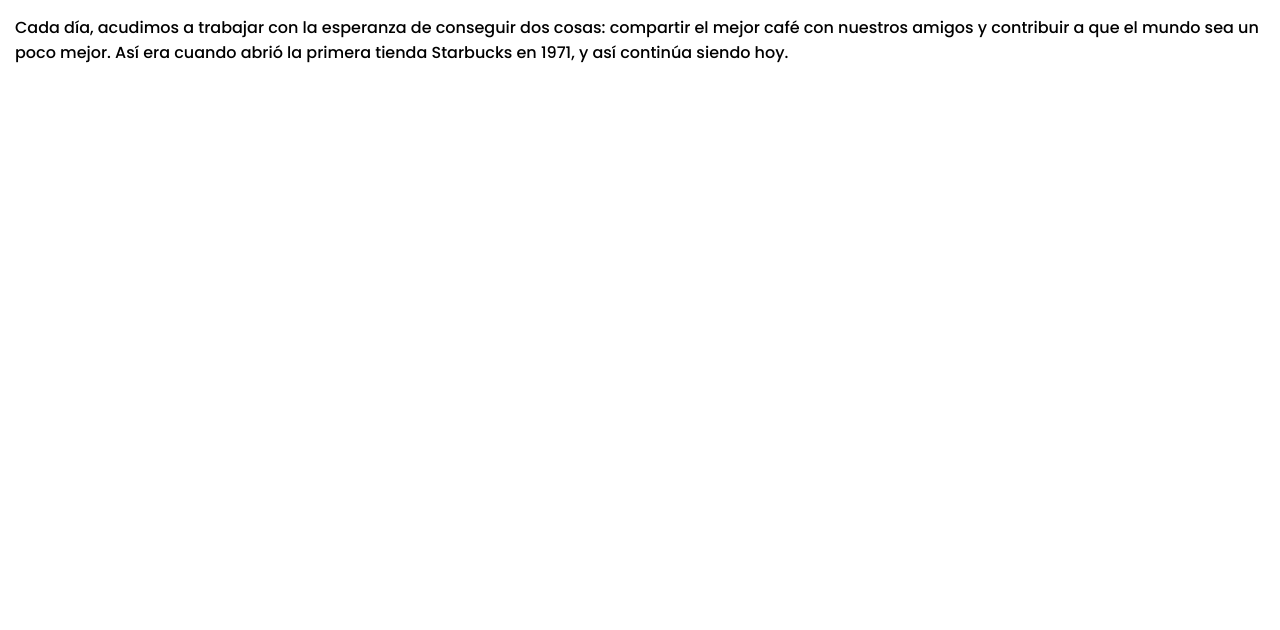
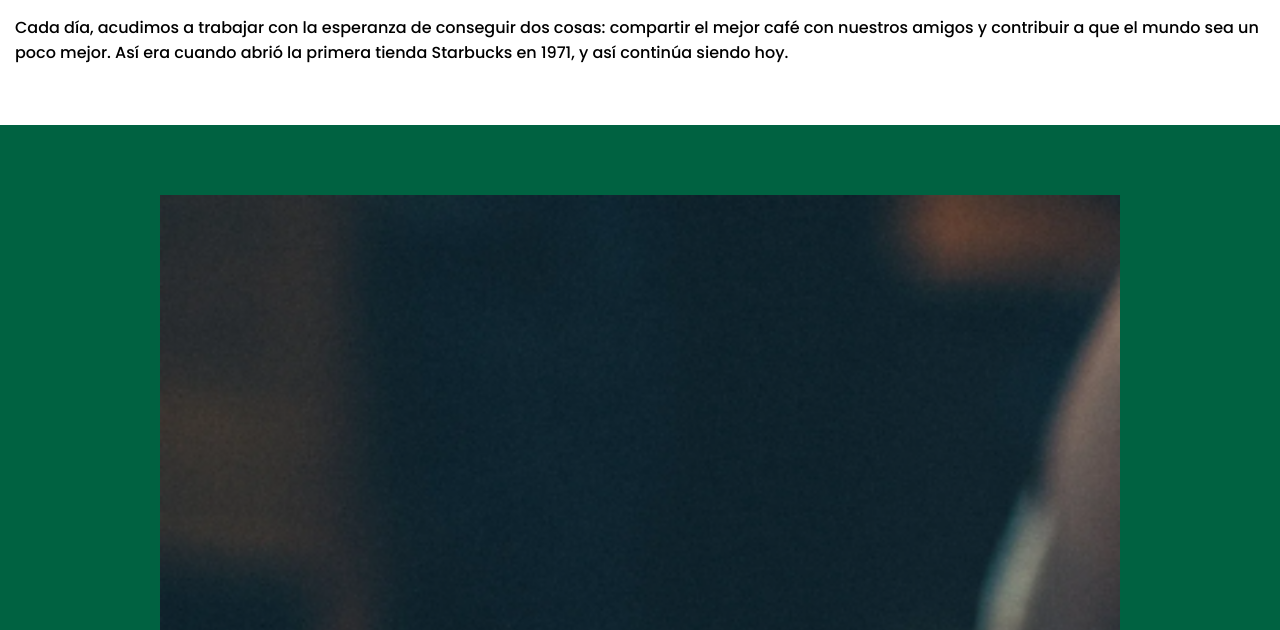
Before and after one commit to Emirga2000/Starbucks, a plain HTML site: page index.html in a window 1280 px wide. Shown: the part 170-800 px from the top of the page. Drawn offline with nearby package versions, Linux system fonts and the light colour scheme.

Commit message:
estructura html & estilo css gallery

```diff
--- a/css/style.css
+++ b/css/style.css
@@ -77,3 +77,21 @@ img{
 }
 
 /* fin del main */
+
+/* inicio del gallery */
+
+.gallery{
+    background-color: #006241;
+    padding: 55px 0px;
+    display: flex;
+    flex-direction: column;
+    justify-content: center;
+    align-items: center;
+}
+
+.gallery__img{
+    width: 75%;
+    margin-top: 15px;
+}
+
+/* fin del gallery */
--- a/index.html
+++ b/index.html
@@ -55,5 +55,10 @@
             <img class="main__logo" src="./images/logo.png" alt="logo starbucks main">
         </div>
     </main>
+    <section class="gallery">
+        <img class="gallery__img" src="./images/gallery-1.png" alt="imagen galeria 1" />
+        <img class="gallery__img" src="./images/gallery-2.png" alt="imagen galeria 2" />
+        <img class="gallery__img" src="./images/gallery-3.png" alt="imagen galeria 3" />
+    </section>
 </body>
 </html>
```
